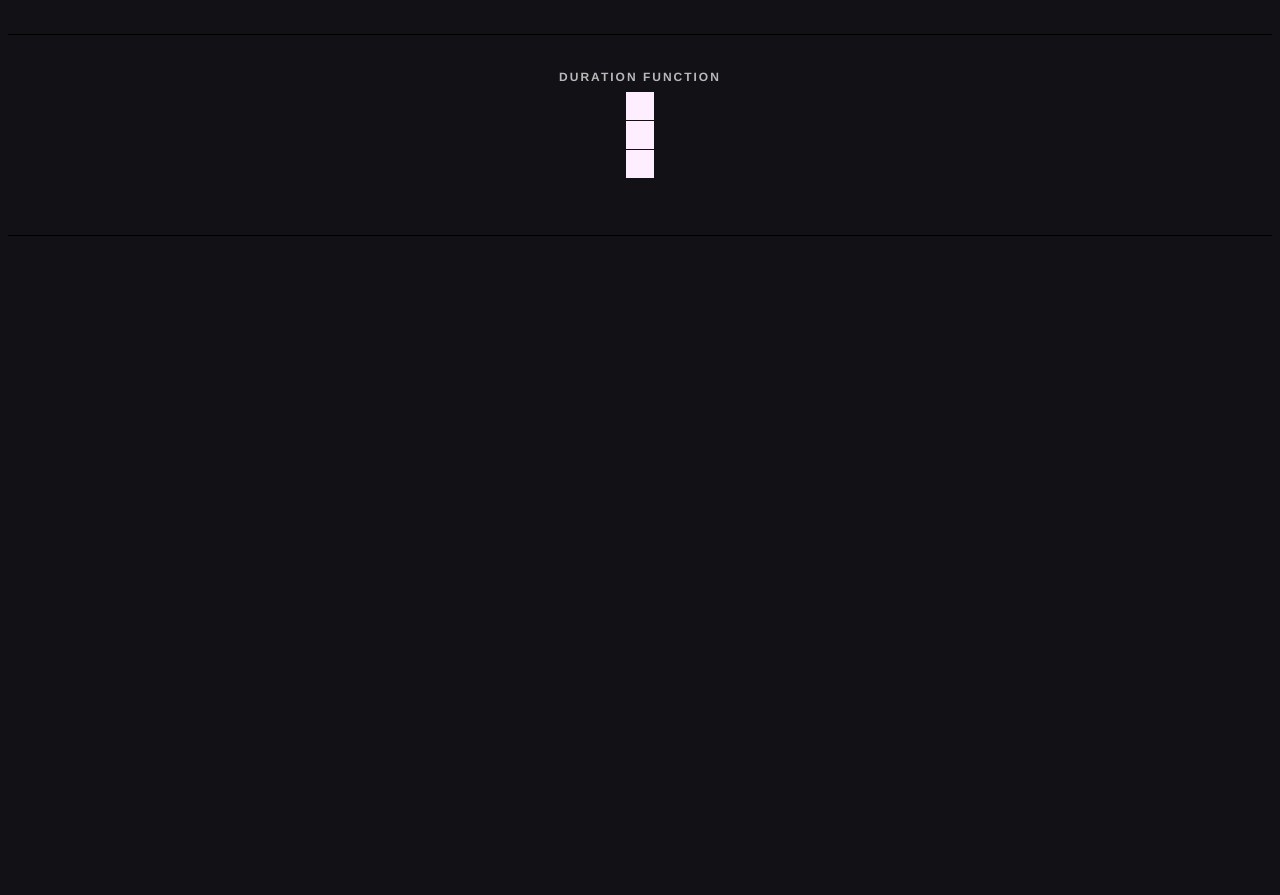
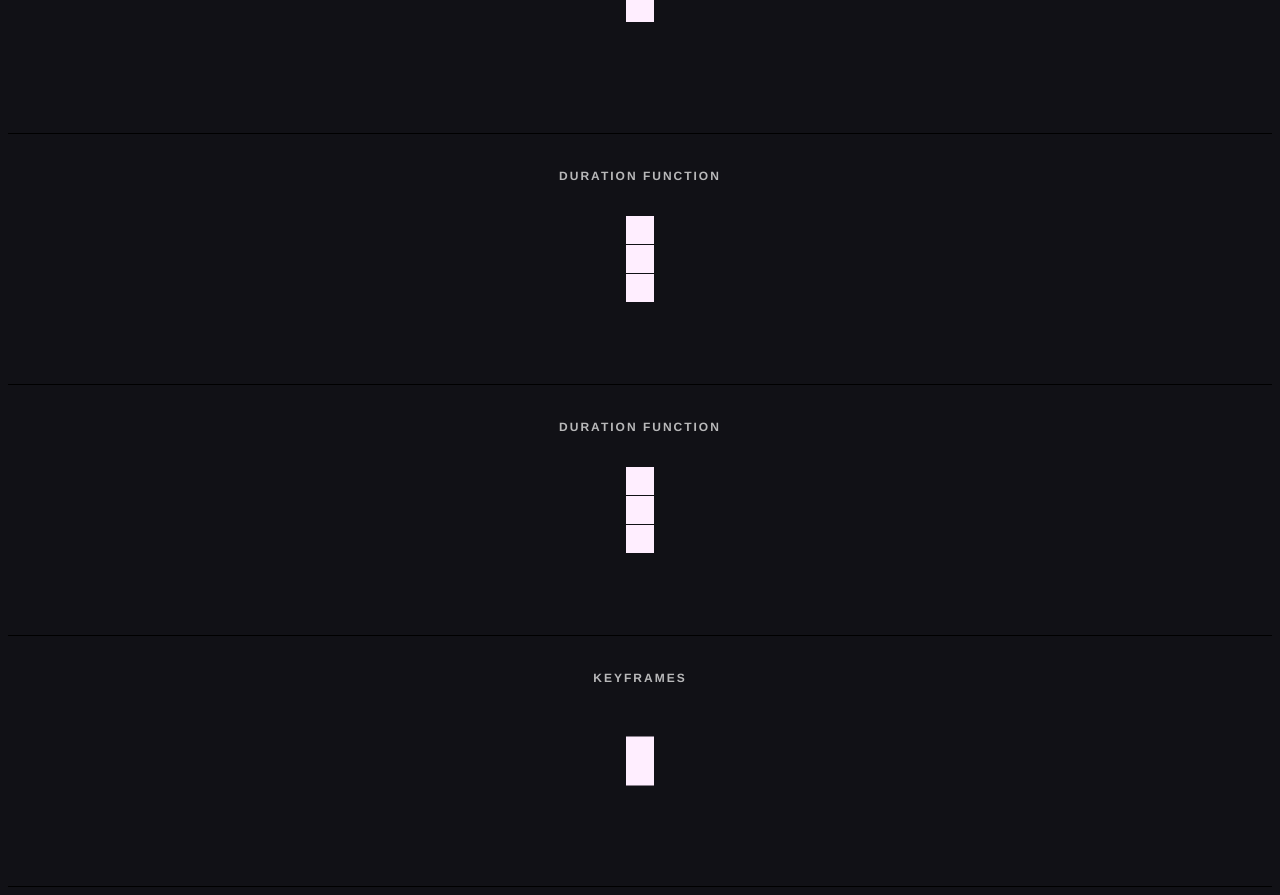
Before and after one commit to liuhann/vue-anime, a Vue app: page / in a window 1280 px wide. Shown: the part 1380-2275 px from the top of the page. Before the commit the page ends 1624 px from the top, so only its background shows below. Built offline with nearby package versions, Linux system fonts and the light colour scheme.

Commit message:
Time line support

```diff
--- a/demo/App.vue
+++ b/demo/App.vue
@@ -23,7 +23,7 @@
         -ms-flex-pack: center;
         justify-content: center;
         width: 100%;
-        min-height: 200px;
+        min-height: 250px;
         border-bottom: 1px solid #000;
         cursor: pointer;
         .demo-title {
@@ -68,7 +68,7 @@
     <div class="demo" @click="replay('demo2')">
       <h3 class="demo-title">ANIME GROUP</h3>
       <vue-anime-group ref="demo2" :autoplay="false" :animate-properties="{
-    	translateX: 200
+    		translateX: 200
       }">
           <vue-anime class="circle"></vue-anime>
           <vue-anime class="circle"></vue-anime>
@@ -152,12 +152,42 @@
 					scale: (el, i, l) => (l - i) + .25,
 					rotate: (el, i, l) => this.random(-360, 360)
 				}" :duration="(el, i, l) => {
-					return this.random(800, 1600);
+					return this.random(1200, 1800);
 				}" :delay="(el, i, l) => {
 					return this.random(0, 1000);
 				}">
 				<vue-anime v-for="index in [1,2,3]" :key="index" class="square"></vue-anime>
 			</vue-anime-group>
+		</div>
+
+
+		<div class="demo" @click="replay('demo9')">
+			<h3 class="demo-title">KEYFRAMES</h3>
+			<vue-anime ref="demo9" class="square" :autoplay="false" direction="alternate" :loop="true" :animate-properties="{
+					translateX: [
+						{ value: 250, duration: 1000, delay: 500, elasticity: 0 },
+						{ value: 0, duration: 1000, delay: 500, elasticity: 0 }
+					],
+					translateY: [
+						{ value: -40, duration: 500, elasticity: 100 },
+						{ value: 40, duration: 500, delay: 1000, elasticity: 100 },
+						{ value: 0, duration: 500, delay: 1000, elasticity: 100 }
+					],
+					scaleX: [
+						{ value: 4, duration: 100, delay: 500, easing: 'easeOutExpo' },
+						{ value: 1, duration: 900, elasticity: 300 },
+						{ value: 4, duration: 100, delay: 500, easing: 'easeOutExpo' },
+						{ value: 1, duration: 900, elasticity: 300 }
+					],
+					scaleY: [
+						{ value: [1.75, 1], duration: 500 },
+						{ value: 2, duration: 50, delay: 1000, easing: 'easeOutExpo' },
+						{ value: 1, duration: 450 },
+						{ value: 1.75, duration: 50, delay: 1000, easing: 'easeOutExpo' },
+						{ value: 1, duration: 450 }
+					],
+				}">
+			</vue-anime>
 		</div>
 
 	</div>
--- a/src/anime-mixin.js
+++ b/src/anime-mixin.js
@@ -1,5 +1,6 @@
 import props from './anime-prop'
 import anime from "animejs";
+import {is} from "./is";
 
 export default {
 	props,
@@ -10,8 +11,20 @@ export default {
 		}
 	},
 
+	mounted() {
+		if (is.fnc(this.$parent.addAnime)) {
+			this.$parent.addAnime(this)
+		} else {
+			this.initAnime()
+		}
+	},
+
 	methods: {
 		initAnime() {
+			this.anime = new anime(this.getAnimeConfig())
+		},
+
+		getAnimeConfig() {
 			const animeConfig = {};
 			Object.assign(animeConfig, this.animateProperties, {
 				duration: this.duration,
@@ -26,7 +39,7 @@ export default {
 				Object.assign(animeConfig, this.objectProps)
 			}
 			animeConfig.targets = this.getTargets()
-			this.anime = new anime(animeConfig)
+			return animeConfig;
 		},
 
 		play() {
--- a/src/vue-anime-group.js
+++ b/src/vue-anime-group.js
@@ -15,10 +15,6 @@ export default {
 		return h(this.tag, this.$attrs, children);
 	},
 
-	mounted() {
-		this.initAnime()
-	},
-
 	methods: {
 		getTargets () {
 			const targets = []
--- a/src/vue-anime.js
+++ b/src/vue-anime.js
@@ -20,14 +20,6 @@ export default {
 		return h(this.tag, this.$attrs, children)
 	},
 
-	mounted() {
-		if (is.fnc(this.$parent.addAnime)) {
-			this.$parent.addAnime(this)
-		} else {
-			this.initAnime()
-		}
-	},
-
 	methods: {
 
 	}
```
Also changed, not shown: src/vue-anime-timeline.js (+59 -1 lines), 1 other file (tests, documents, lock files or other folders).
